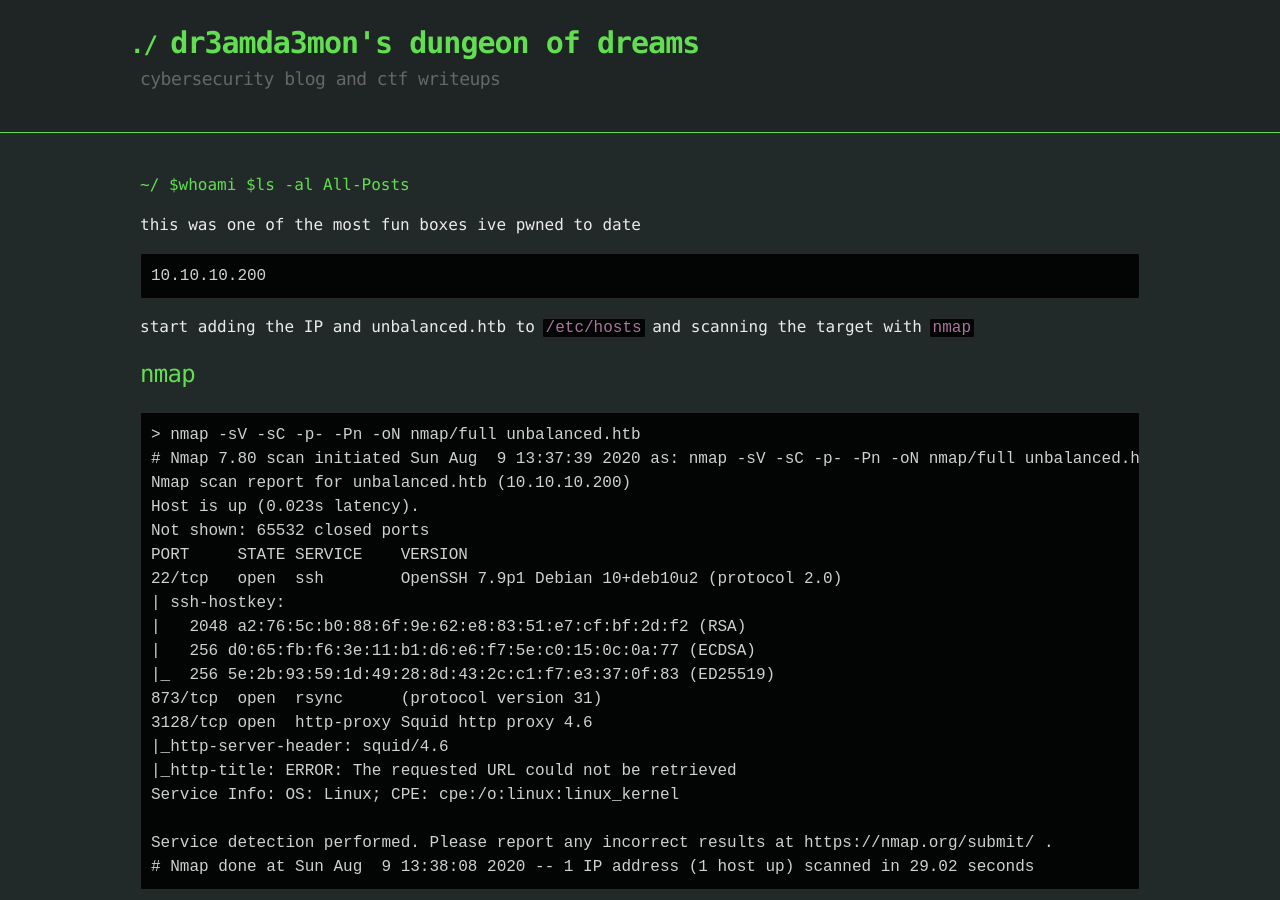
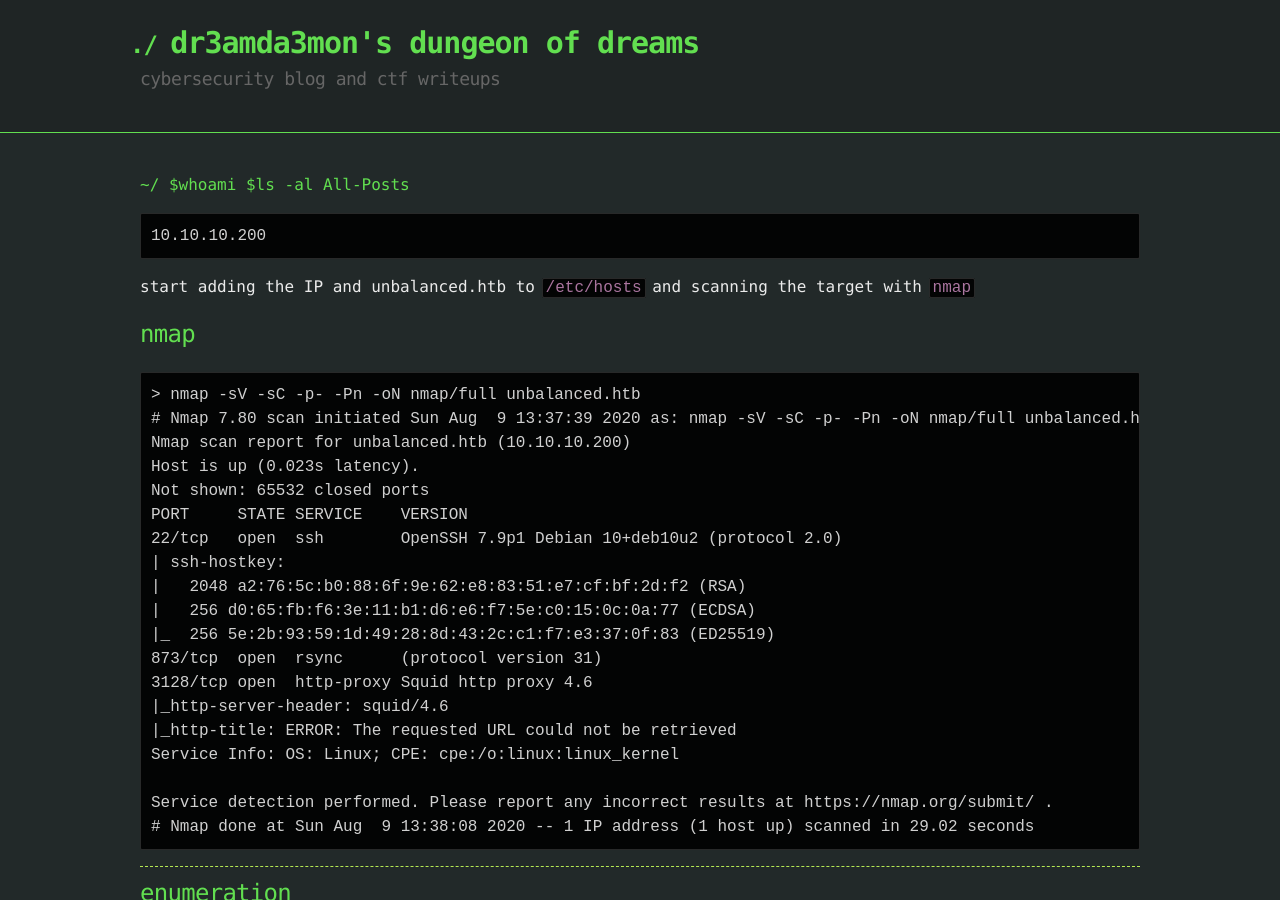
Before and after one commit to dr3amda3mon/blog, a Jekyll site: the page built from _posts/2020-08-12-htb-unbalanced-1.md, in a window 1280 px wide and 900 px high. Built offline with Jekyll 4.4.1, drawn with Linux system fonts in a browser that asks for light colours.

Commit message:
update posts

````diff
--- a/_posts/2020-08-12-htb-unbalanced-1.md
+++ b/_posts/2020-08-12-htb-unbalanced-1.md
@@ -5,8 +5,6 @@ date: 2020-08-12 00:30
 categories: [writeups, hackthebox, linux]
 author: dr3amda3mon
 ---
-
-this was one of the most fun boxes ive pwned to date
 
 ```
 10.10.10.200
````
